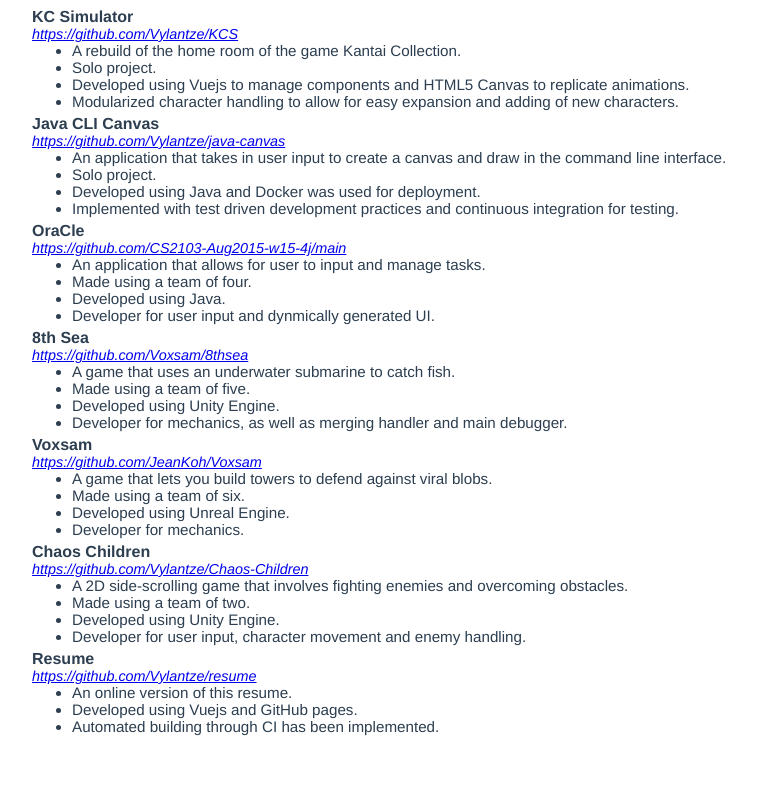
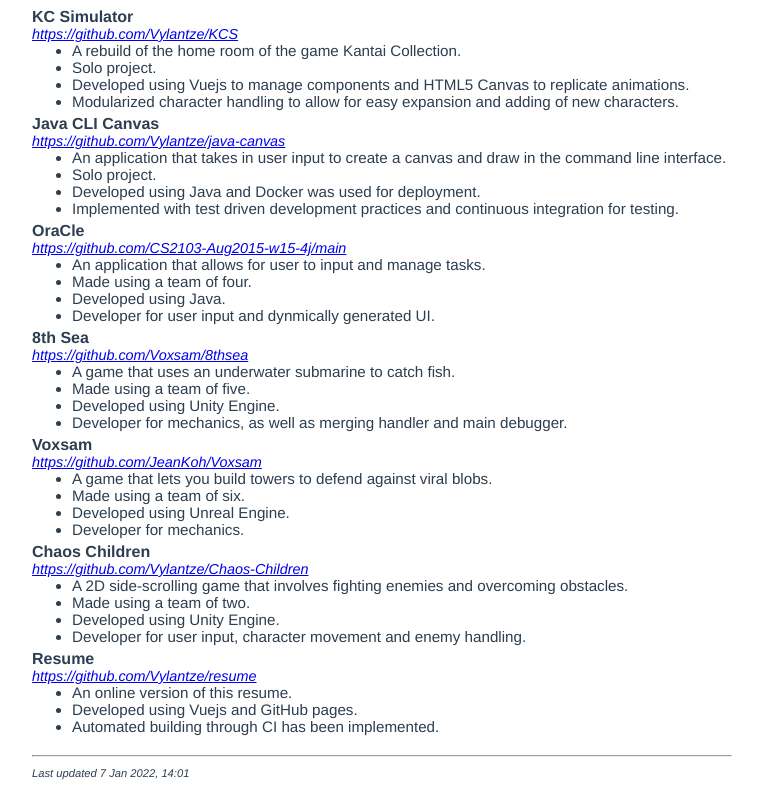
Before and after one commit to Vylantze/resume, a Vue app: page / in a window 1280 px wide. Shown: the part 796-1595 px from the top of the page, without its empty margins (258-1021 px from the left). Before the commit the page ends 1551 px from the top, so only its background shows below. Built offline with nearby package versions, Linux system fonts and the light colour scheme; no server answers.

Commit message:
Update body to have the last updated date.

```diff
--- a/src/components/Body.vue
+++ b/src/components/Body.vue
@@ -222,7 +222,10 @@
           <li>Automated building through CI has been implemented.</li>
         </ul>
       </Subsection>
+    </Section>
 
+    <Section v-if="Boolean(lastDate)" class="date">
+        <i>Last updated {{ formattedDate }}</i>
     </Section>
   </div>
 </template>
@@ -232,12 +235,56 @@ import Section from './Section.vue'
 import SectionedLine from './SectionedLine.vue'
 import Subsection from './Subsection.vue'
 
+const monthArray = ['Jan', 'Feb', 'Mar', 'Apr', 'May', 'Jun', 'Jul', 'Aug', 'Sep', 'Oct', 'Nov', 'Dec']
+
 export default {
   name: 'Body',
   components: {
     Section,
     SectionedLine,
     Subsection,
+  },
+  data() {
+    return {
+      lastDate: new Date(),
+    }
+  },
+  computed: {
+    formattedDate() {
+      if (!this.lastDate) { return null; }
+      let date = this.lastDate;
+      if (typeof date == 'string') {
+        date = new Date(date)
+      }
+      var month = monthArray[date.getMonth()]
+      var day = date.getDate()
+      var hour = (date.getHours() < 10 ? '0' : '') + date.getHours()
+      var min = (date.getMinutes() < 10 ? '0' : '') + date.getMinutes()
+      var year = date.getFullYear().toString() //.substring(2, 4)
+      return `${day} ${month} ${year}, ${hour}:${min}`
+    }
+  },
+  created() {
+    this.get_latest_commits();
+  },
+  methods: {
+    get_latest_commits: function() {
+      var xhttp = new XMLHttpRequest();
+      var component = this;
+      xhttp.onreadystatechange = function() {
+        if (this.readyState == 4 && this.status == 200) {
+          let commits = JSON.parse(this.responseText);
+          if (!commits) {
+            return;
+          }
+          console.log("Commits", commits);
+          component.lastDate = new Date(commits[0].commit.committer.date);
+          console.log("Set last date", { date: component.lastDate })
+        }
+      };
+      xhttp.open("GET", "https://api.github.com/repos/Vylantze/resume/commits", true);
+      xhttp.send();
+    }
   }
 }
 </script>
@@ -246,6 +293,10 @@ export default {
 <style scoped>
 .body {
   margin: 40px 0 0;
+}
+
+.body > .date {
+  font-size: 0.7em;
 }
 
 ul {
```
